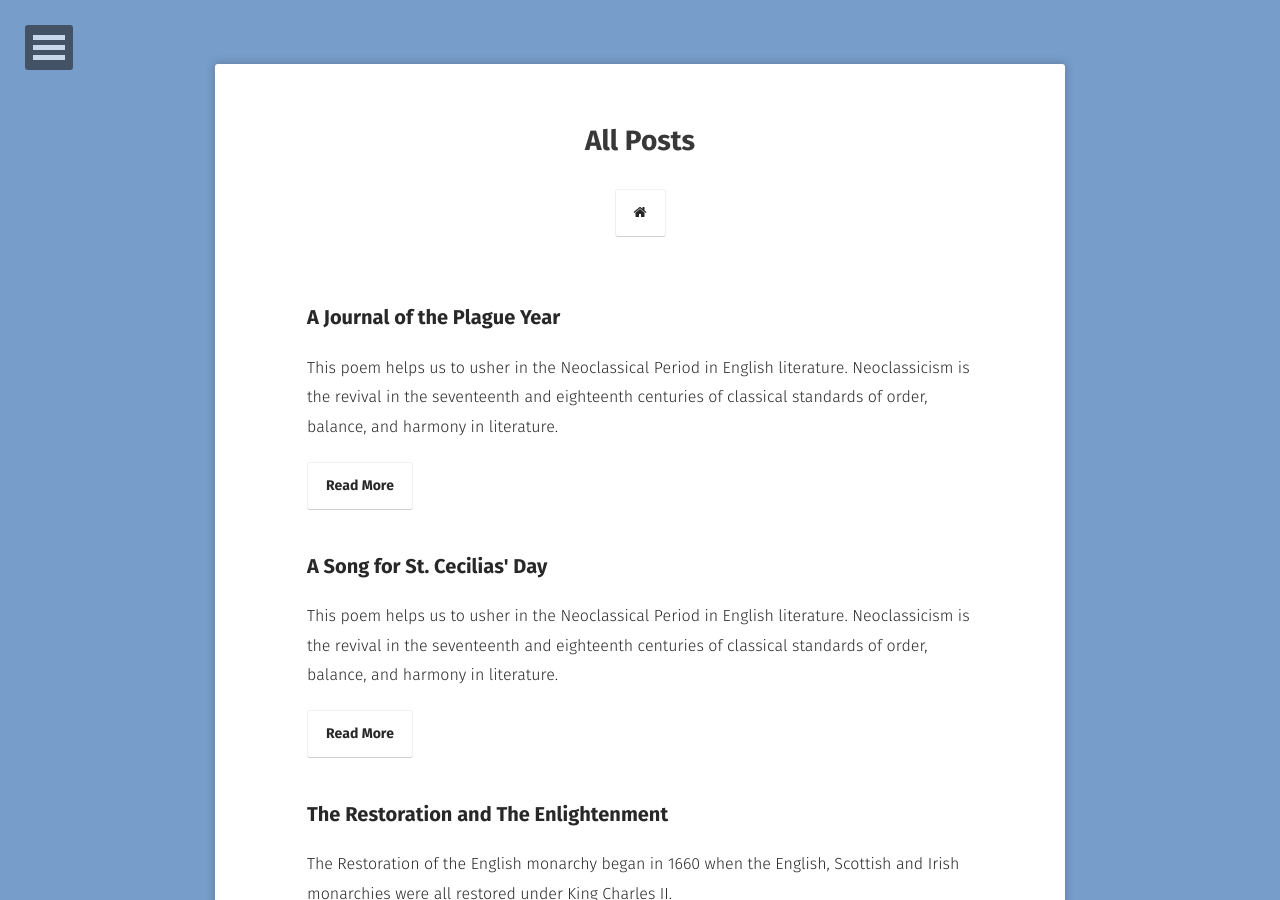
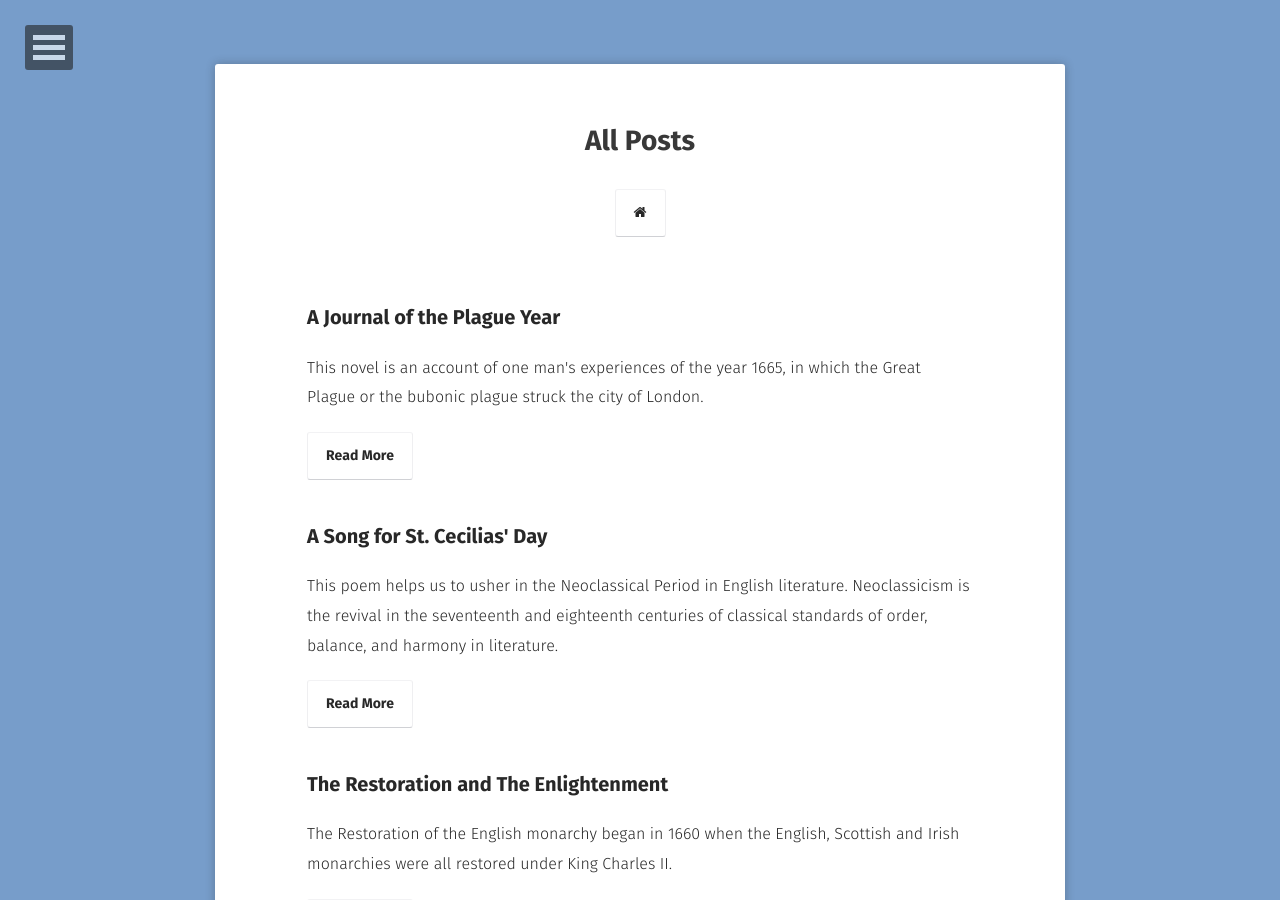
Before and after one commit to EthenStrine/site, a Jekyll site: the page built from posts/index.md, in a window 1280 px wide and 900 px high. Built offline with Jekyll 4.4.1, drawn with Linux system fonts in a browser that asks for light colours; some web fonts are replaced.

Commit message:
Update 2019-01-30-defoe-plague-year.md

```diff
--- a/_posts/2019-01-30-defoe-plague-year.md
+++ b/_posts/2019-01-30-defoe-plague-year.md
@@ -2,7 +2,8 @@
 layout: post
 title:  "A Journal of the Plague Year"
 date:   2019-01-30
-excerpt: "This poem helps us to usher in the Neoclassical Period in English literature. Neoclassicism is the revival in the seventeenth and eighteenth centuries of classical standards of order, balance, and harmony in literature."
+excerpt: "This novel is an account of one man's experiences of the year 1665, in which the Great Plague or the bubonic plague struck the city of London."
+feature: https://upload.wikimedia.org/wikipedia/commons/thumb/3/30/Defoe_Journal_of_the_Plague_Year.jpg/220px-Defoe_Journal_of_the_Plague_Year.jpg
 tag:
 - English
 - Notes
```
